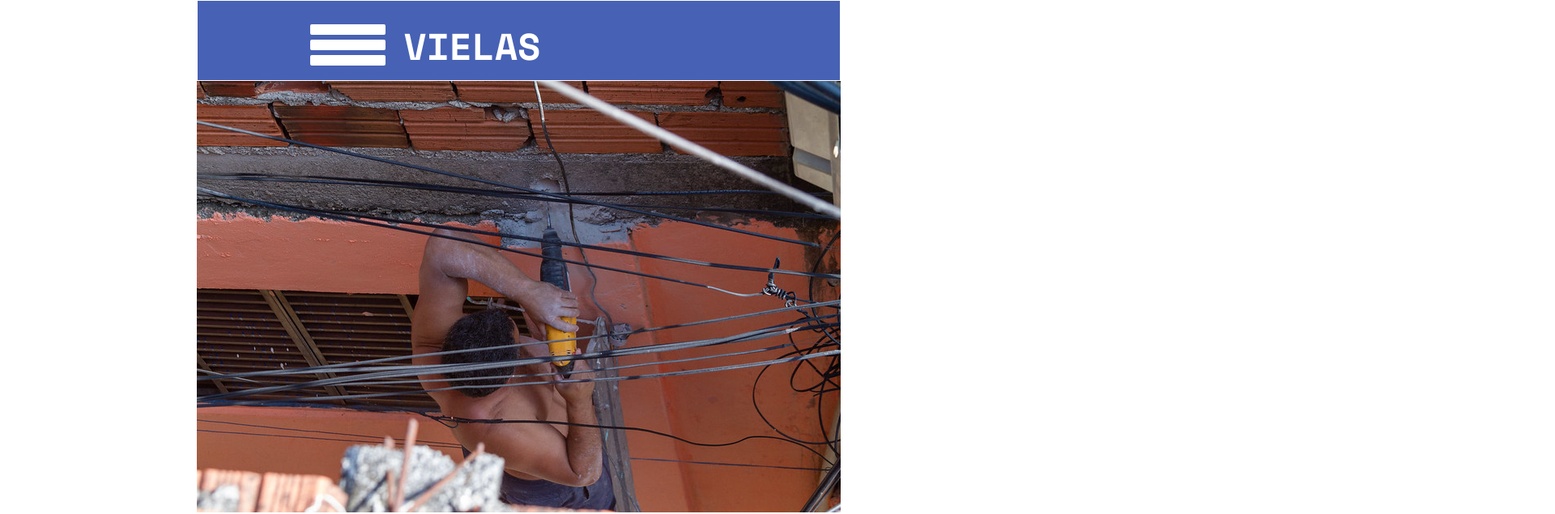
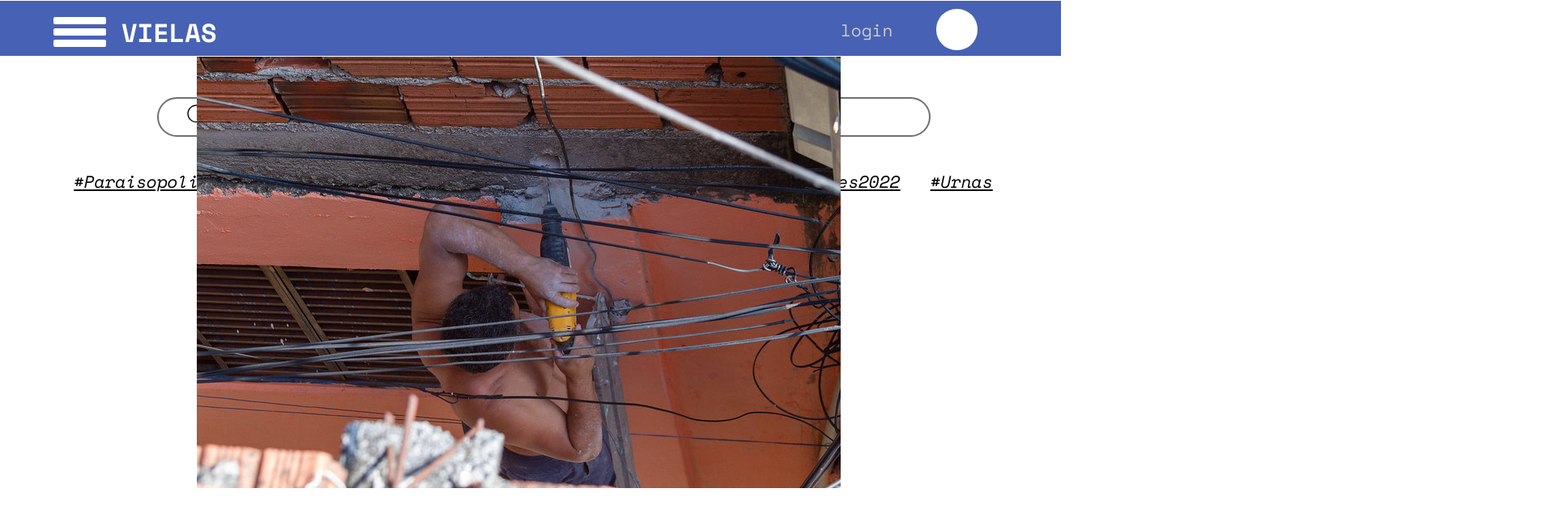
Before and after one commit to rodrigodesigner94/MuralVielas, a React (Vite) app: page / in a window 1280 px wide. Shown: the top 635 px of the page at 81% size, 1920 px wide, since content can reach past the window. Built offline with nearby package versions, Linux system fonts and the light colour scheme.

Commit message:
atualizaçao com adiçao do campo pesquisa+ nav_hashtags

```diff
--- a/src/App.jsx
+++ b/src/App.jsx
@@ -1,17 +1,19 @@
+import Header from './components/header';
+import Search from './components/search';
+import Hashtags from './components/hashtags';
+import Slider from './components/slider';
 import './App.css';
-import Slider from './components/slider';
-import Header from './components/header/Header';
+
 
 function App() {
   return (
-
     <body>
       <Header />
+      <Search />
+      <Hashtags />
       <Slider />
-
     </body>
-  )
-
+  );
 }
 
 export default App;
--- /dev/null
+++ b/src/components/hashtags/index.jsx
@@ -0,0 +1,17 @@
+import './style.css';
+
+export default function Hashtags() {
+    return(
+        <>
+            <nav className="container_hashtags">
+                <a href="#" className="container_hashtags_1">#Paraisopolis</a>
+                <a href="#" className="container_hashtags_2">#Saúde</a>
+                <a href="#" className="container_hashtags_3">#hospitais</a>
+                <a href="#" className="container_hashtags_4">#Coperifa</a>
+                <a href="#" className="container_hashtags_5">#CasaDeCultura</a>
+                <a href="#" className="container_hashtags_6">#Eleições2022</a>
+                <a href="#" className="container_hashtags_7">#Urnas</a>
+            </nav>
+        </>
+    )
+}
--- /dev/null
+++ b/src/components/hashtags/style.css
@@ -0,0 +1,65 @@
+@import url('https://fonts.googleapis.com/css2?family=Space+Mono:ital,wght@0,400;0,700;1,400;1,700&display=swap');
+
+/* Layout Properties */
+.container_hashtags {
+  position: absolute;
+  top: 209px;
+}
+
+.container_hashtags_1 {
+  left: 107px;
+  width: 167px;
+  height: 31px;
+}
+
+.container_hashtags_2 {
+  left: 312px;
+  width: 77px;
+  height: 31px;
+}
+
+.container_hashtags_3 {
+  left: 426px;
+  width: 129px;
+  height: 31px;
+}
+
+.container_hashtags_4 {
+  left: 592px;
+  width: 116px;
+  height: 31px;
+}
+
+.container_hashtags_5 {
+  left: 740px;
+  width: 180px;
+  height: 31px;
+}
+
+.container_hashtags_6 {
+  left: 951px;
+  width: 167px;
+  height: 31px;
+}
+
+.container_hashtags_7 {
+  left: 1556px;
+  width: 77px;
+  height: 31px;
+}
+
+/* UI Properties */
+.container_hashtags_1,
+.container_hashtags_2,
+.container_hashtags_3,
+.container_hashtags_4,
+.container_hashtags_5,
+.container_hashtags_6,
+.container_hashtags_7 {
+  text-align: left;
+  margin-left: 37px;
+  font: italic normal normal 21px/31px Space Mono;
+  letter-spacing: 0px;
+  color: #000;
+  opacity: 1;
+}
--- a/src/components/header/Header.css
+++ /dev/null
@@ -1,95 +0,0 @@
-@import url('https://fonts.googleapis.com/css2?family=Space+Mono:ital,wght@0,400;0,700;1,400;1,700&display=swap');
-
-/* Layout Properties */
-.container_header {
-    top: 0px;
-    left: -1px;
-    width: 100%;
-    height: 100px;
-    display: flex;
-
-    /* UI Properties */
-    background: var(---4761b4) 0% 0% no-repeat padding-box;
-    border: 1px solid var(--unamed-color-70707000);
-    background: #4761b4 0% 0% no-repeat padding-box;
-    border: 1px solid #70707000;
-    opacity: 1;
-  }
-
-  /* Layout Properties */
-  .container_header_menu_rectangle {
-    position: relative;
-    top: 29px;
-    left: 139px;
-    width: 93px;
-    height: 13px;
-    margin-right: 27px;
-    margin-bottom: 6px;
-    border-radius: 2px;
-
-    /* UI Properties */
-    background: #fff 0% 0% no-repeat padding-box;
-    opacity: 1;
-  }
-
-  /* Layout Properties */
-  .container_header_title {
-    position: relative;
-    top: 21px;
-    left: 135px;
-    width: 270px;
-    height: 51px;
-  }
-  .container_header_title_link {
-    position: relative;
-
-    /* UI Properties */
-    text-align: left;
-    font: normal normal bold 46px/69px Space Mono;
-    letter-spacing: 0px;
-    text-decoration: none;
-    color: #fff;
-    opacity: 1;
-    text-transform: uppercase;
-  }
-
-  /* Layout Properties */
-  .container_header_login {
-    position: relative;
-    top: 31px;
-    left: 1534px;
-    margin: 0px 163px 0px -245px;
-    width: 92px;
-    height: 45px;
-    background-color: #4761b4;
-  }
-  /* UI Properties */
-  .container_header_login_text {
-    text-align: left;
-    font: normal normal normal 30px/45px Space Mono;
-    letter-spacing: 0px;
-    color: #ccc;
-    opacity: 1;
-  }
-
-  /* Layout Properties */
-  .container_header_circle {
-    position: relative;
-    left: 1683px;
-    margin: 0px 0px 0px -218px;
-    background-color: #4761b4;
-    width: 73px;
-    height: 97px;
-  }
-  .container_header_circle_figure {
-    position: relative;
-    top: 14px;
-    right: 73px;
-    width: 73px;
-    height: 73px;
-    border-radius: 36px;
-
-    /* UI Properties */
-    background: #fff 0% 0% no-repeat padding-box;
-    opacity: 1;
-  }
--- a/src/components/header/Header.jsx
+++ /dev/null
@@ -1,26 +0,0 @@
-import "./Header.css";
-
-export default function Header() {
-  return (
-    <>
-      <header className="container_header">
-        <div className="container_header_menu">
-          <div className="container_header_menu_rectangle"></div>
-          <div className="container_header_menu_rectangle"></div>
-          <div className="container_header_menu_rectangle"></div>
-        </div>
-        <div className="container_header_title">
-          <a className="container_header_title_link" href="#">
-            vielas
-          </a>
-        </div>
-        <div className="container_header_login">
-          <div className="container_header_login_text">login</div>
-        </div>
-        <div className="container_header_circle">
-          <div className="container_header_circle_figure"></div>
-        </div>
-      </header>
-    </>
-  );
-}
--- /dev/null
+++ b/src/components/header/index.jsx
@@ -0,0 +1,26 @@
+import './style.css';
+
+export default function Header() {
+  return (
+    <>
+      <header className='container_header'>
+        <div className='container_header_menu'>
+          <div className='container_header_menu_rectangle_1'></div>
+          <div className='container_header_menu_rectangle_2'></div>
+          <div className='container_header_menu_rectangle_3'></div>
+        </div>
+        <div className='container_header_title'>
+          <a className='container_header_title_link' href='#'>
+            vielas
+          </a>
+        </div>
+        <div className='container_header_login'>
+          <div className='container_header_login_text'>login</div>
+        </div>
+        <div className='container_header_circle'>
+          <div className='container_header_circle_figure'></div>
+        </div>
+      </header>
+    </>
+  );
+}
--- /dev/null
+++ b/src/components/header/style.css
@@ -0,0 +1,114 @@
+@import url('https://fonts.googleapis.com/css2?family=Space+Mono:ital,wght@0,400;0,700;1,400;1,700&display=swap');
+
+/* Layout Properties */
+.container_header {
+  top: 0px;
+  left: -1px;
+  width: 1344px;
+  height: 70px;
+  position: relative;
+  display: flex;
+  flex-wrap: wrap;
+  /* UI Properties */
+  background: var(---4761b4) 0% 0% no-repeat padding-box;
+  border: 1px solid var(--unamed-color-70707000);
+  background: #4761b4 0% 0% no-repeat padding-box;
+  border: 1px solid #70707000;
+  opacity: 1;
+}
+
+.container_header_menu,
+.container_header_title,
+.container_header_login,
+.container_header_circle {
+  flex-basis: 200;
+}
+
+.container_header_menu_rectangle_1 {
+  position: absolute;
+  top: 20px;
+  left: 98px;
+}
+
+.container_header_menu_rectangle_2 {
+  position: absolute;
+  top: 34px;
+  left: 98px;
+}
+
+.container_header_menu_rectangle_3 {
+  position: absolute;
+  top: 48px;
+  left: 98px;
+}
+
+
+/* Layout Properties */
+.container_header_menu_rectangle_1,
+.container_header_menu_rectangle_2,
+.container_header_menu_rectangle_3 {
+  width: 65px;
+  height: 9px;
+  margin-bottom: 4px;
+  border-radius: 2px;
+
+  /* UI Properties */
+  background: #fff 0% 0% no-repeat padding-box;
+  opacity: 1;
+}
+
+/* Layout Properties */
+.container_header_title {
+  position: absolute;
+  top: 15px;
+  left: 182px;
+  width: 189px;
+  height: 36px;
+}
+
+.container_header_title_link {
+  /* UI Properties */
+  text-align: left;
+  font: normal normal bold 32px/48px Space Mono;
+  letter-spacing: 0px;
+  text-decoration: none;
+  color: #fff;
+  opacity: 1;
+  text-transform: uppercase;
+}
+
+/* Layout Properties */
+.container_header_login {
+  position: absolute;
+  top: 21px;
+  left: 1070px;
+  width: 64px;
+  height: 31px;
+}
+/* UI Properties */
+.container_header_login_text {
+  text-align: left;
+  font: normal normal normal 21px/31px Space Mono;
+  letter-spacing: 0px;
+  color: #ccc;
+  opacity: 1;
+}
+
+/* Layout Properties */
+.container_header_circle {
+  position: absolute;
+  top: 10px;
+  left: 1188px;
+  width: 51px;
+  height: 68px;
+}
+.container_header_circle_figure {
+
+  width: 51px;
+  height: 51px;
+  border-radius: 25px;
+
+  /* UI Properties */
+  background: #fff 0% 0% no-repeat padding-box;
+  opacity: 1;
+}
--- /dev/null
+++ b/src/components/search/index.jsx
@@ -0,0 +1,25 @@
+import './style.css';
+import lupa_busca_icon from '..//..//assets/ícones/lupa_busca.svg';
+
+export default function Search() {
+  return (
+    <>
+      <div className='container_search'>
+        <div className='container_search_lupa'>
+          <img
+            src={lupa_busca_icon}
+            alt=''
+            className='container_search_lupa_img'
+          />
+        </div>
+        <div className='container_search_input'>
+            <input
+              className='container_search_input_input'
+              type='text'
+              placeholder='Busca'
+            />
+          </div>
+      </div>
+    </>
+  );
+}
--- /dev/null
+++ b/src/components/search/style.css
@@ -0,0 +1,53 @@
+@import url('https://fonts.googleapis.com/css2?family=Space+Mono:ital,wght@0,400;0,700;1,400;1,700&display=swap');
+
+.container_search {
+    /* Layout Properties */
+  position: absolute;
+  display: flex;
+  flex-wrap: wrap;
+  top: 120px;
+  left: 194px;
+  width: 955px;
+  height: 49px;
+
+  /* UI Properties */
+  background: #FFF 0% 0% no-repeat padding-box;
+  border: 2px solid #707070;
+  border-radius: 35px;
+  opacity: 1;
+}
+
+.container_search_lupa, .container_search_lupa_img {
+    /* Layout Properties */
+    position: absolute;
+    top: 3px;
+    left: 17px;
+    width: 35px;
+    height: 35px;
+
+    /* UI Properties */
+    opacity: 1;
+}
+
+.container_search_input {
+    /* Layout Properties */
+    position: absolute;
+    top: 4px;
+    left: 86px;
+    width: 64px;
+    height: 31px;
+
+    /* UI Properties */
+    text-align: left;
+    font: normal normal normal 21px/31px Space Mono;
+    letter-spacing: 0px;
+    color: #CCC;
+    opacity: 1;
+
+}
+.container_search_input_input {
+
+    width: 64px;
+    height: 31px;
+    border: none;
+}
```
Also changed, not shown: src/assets/ícones/lupa_busca.svg (added).
